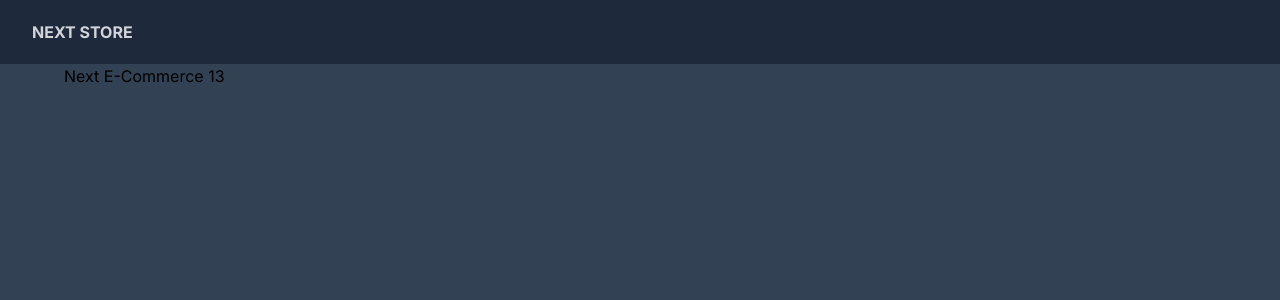
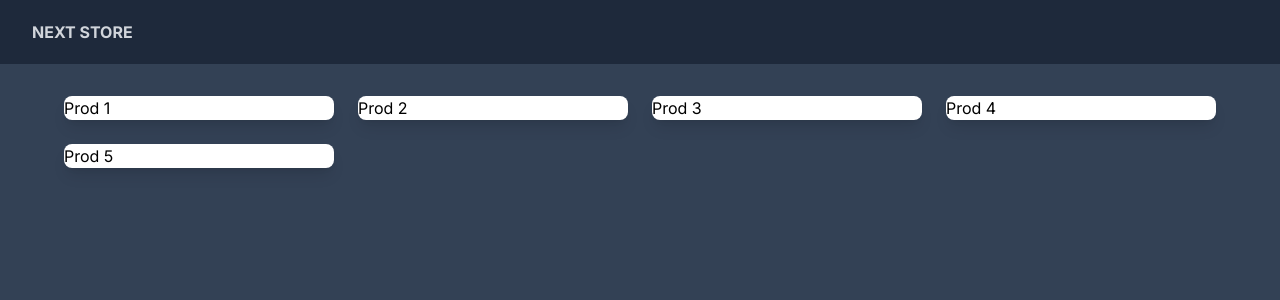
Before and after one commit to FelipeMaxRosa/next-commerce, a Next.js app: page / in a window 1280 px wide. Shown: the top 300 px of the page. Built offline with nearby package versions, Linux system fonts and the light colour scheme.

Commit message:
chore: products list part 1

```diff
--- a/src/app/page.tsx
+++ b/src/app/page.tsx
@@ -1,7 +1,24 @@
 export default function Home() {
   return (
-    <div>
-      <h1>Next E-Commerce 13</h1>
+    <div className="max-w-7xl mx-auto pt-8 px-8 xl:px-0">
+      <div className="grid grid-cols-1 sm:grid-cols-2 md:grid-cols-3 lg:grid-cols-4 gap-10 xl:gap-6">
+        <div className="bg-white rounded-lg shadow-lg overflow-hidden">
+          Prod 1
+        </div>
+        <div className="bg-white rounded-lg shadow-lg overflow-hidden">
+          Prod 2
+        </div>
+        <div className="bg-white rounded-lg shadow-lg overflow-hidden">
+          Prod 3
+        </div>
+        <div className="bg-white rounded-lg shadow-lg overflow-hidden">
+          Prod 4
+        </div>
+        <div className="bg-white rounded-lg shadow-lg overflow-hidden">
+          Prod 5
+        </div>
+      </div>
+      {/* <h1>Next E-Commerce 13</h1> */}
     </div>
   );
 }
```
